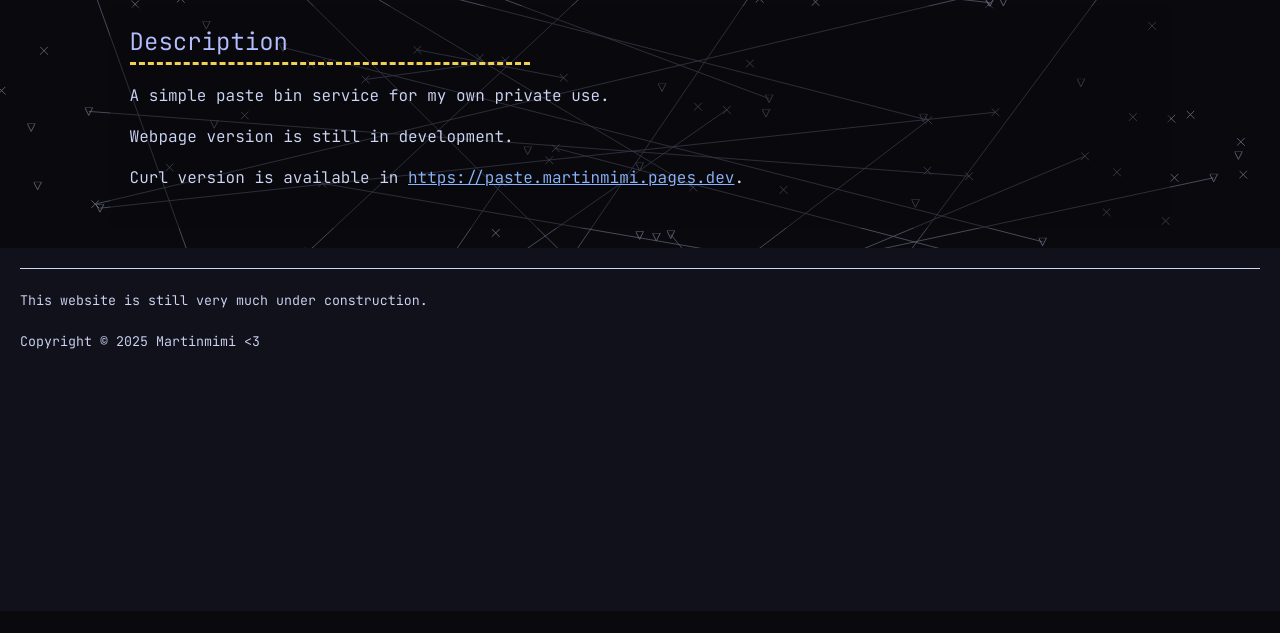
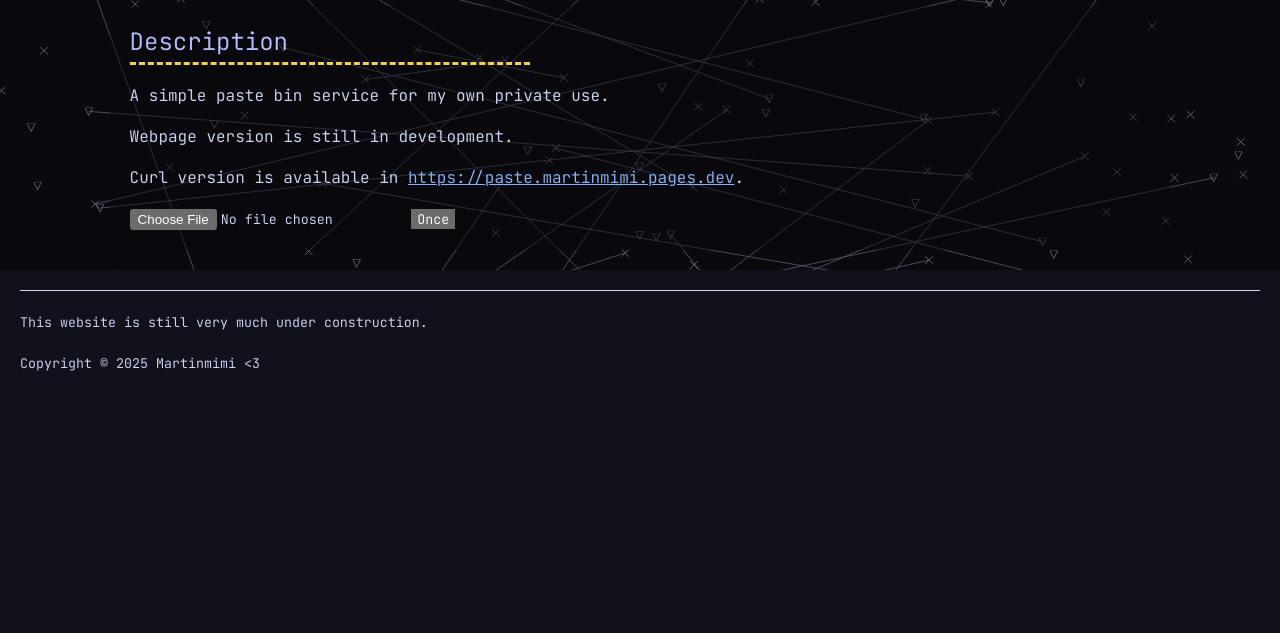
Before and after one commit to wmartinmimi/wmartinmimi.github.io, an Astro site: page /projects/paste in a window 1280 px wide. Shown: the part 174-807 px from the top of the page. Built offline with nearby package versions, Linux system fonts and the light colour scheme; Astro itself is replaced by a stand-in of ours.

Commit message:
add temporary uploader

```diff
--- a/src/pages/projects/paste.astro
+++ b/src/pages/projects/paste.astro
@@ -8,5 +8,10 @@ import Card from "../../components/Card.astro";
         <p>A simple paste bin service for my own private use.</p>
         <p>Webpage version is still in development.</p>
         <p>Curl version is available in <a href="https://paste.martinmimi.pages.dev">https://paste.martinmimi.pages.dev</a>.</p>
+
+        <form action="https://paste.martinmimi.pages.dev/once" enctype="multipart/form-data" method="post">
+            <input type="file" id="data" name="data">
+            <input type="submit" value="Once">
+        </form>
     </Card>
 </Base>
```
